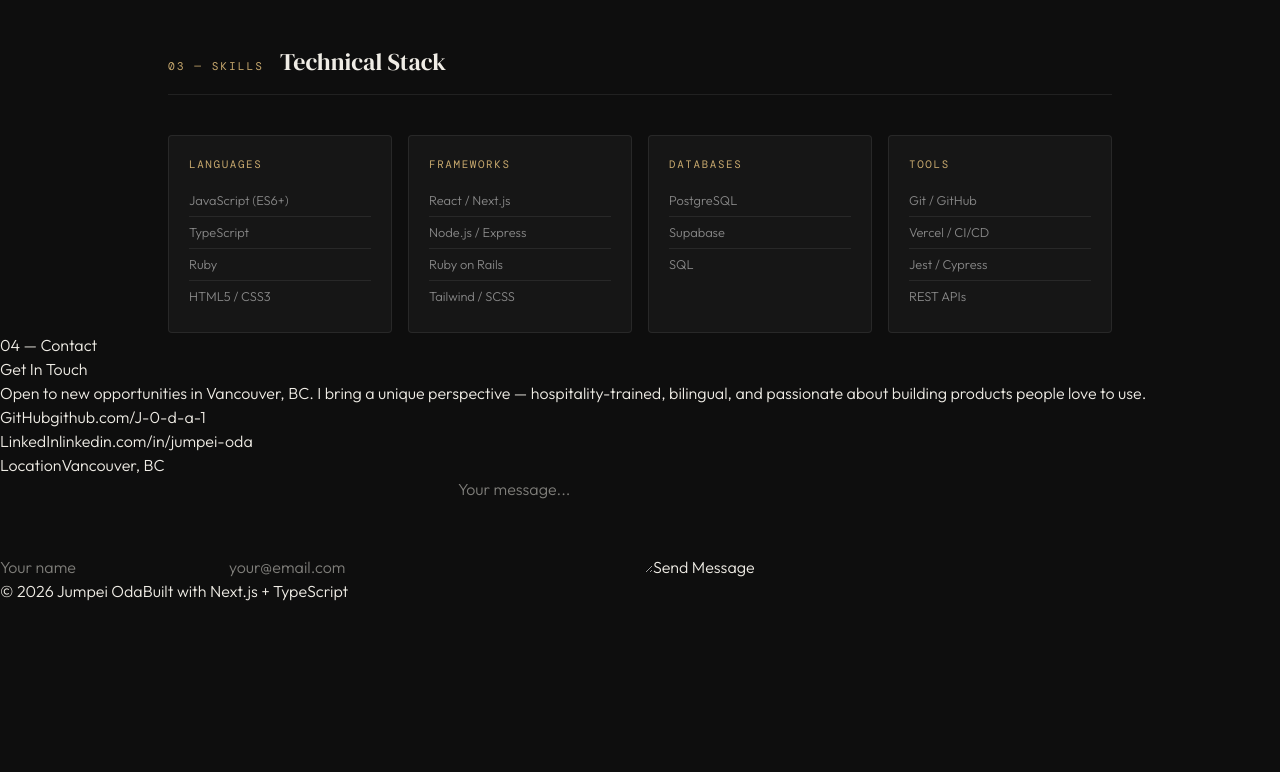
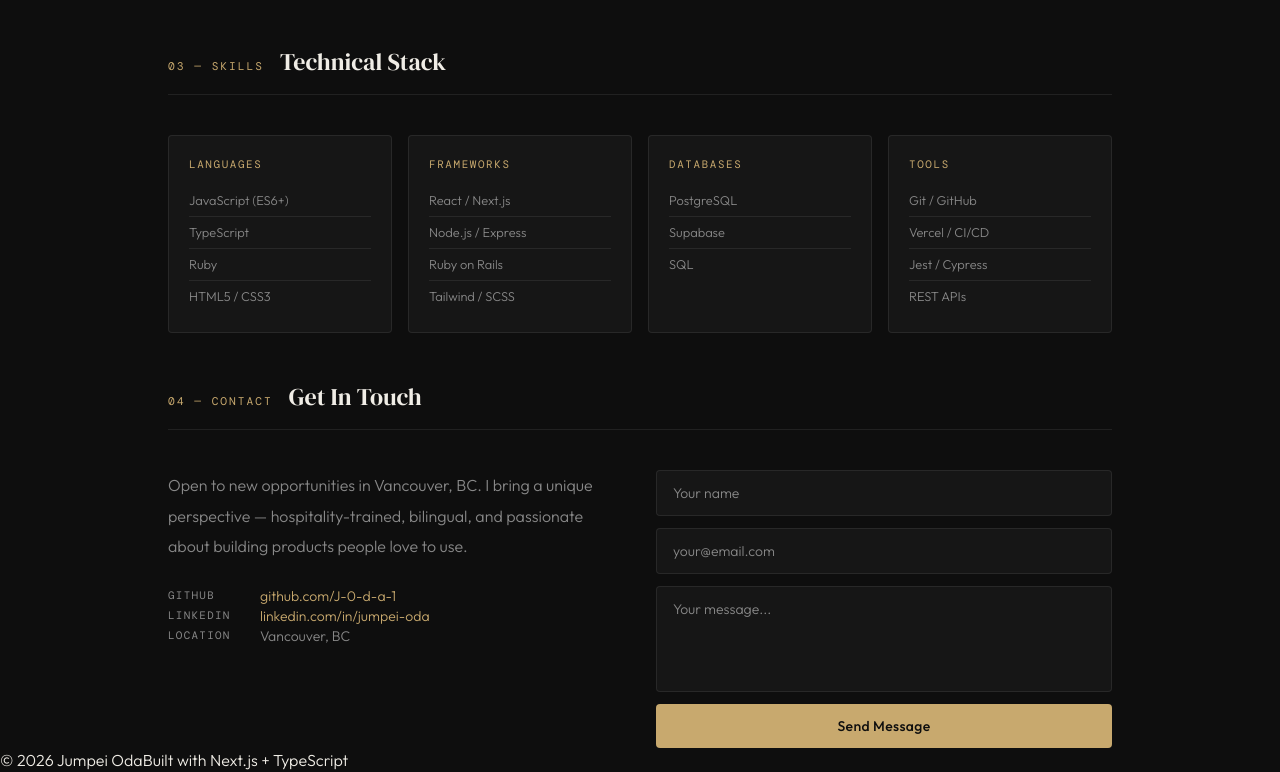
Before and after one commit to J-0-d-a-1/my-website, a Next.js app: page /en in a window 1280 px wide. Shown: the part 970-1742 px from the top of the page. Before the commit the page ends 1573 px from the top, so only its background shows below. Built offline with nearby package versions, Linux system fonts and the light colour scheme.

Commit message:
style: update Contact.tsx styles

```diff
--- a/src/components/Contact.tsx
+++ b/src/components/Contact.tsx
@@ -4,41 +4,68 @@ export default function Contact() {
   const t = useTranslations("contact");
 
   return (
-    <section id="contact">
-      <div>
-        <span>{t("section_label")}</span>
-        <h2>{t("section_title")}</h2>
+    <section id="contact" className="max-w-5xl mx-auto px-10 pt-12">
+      <div className="flex items-baseline gap-4 mb-10 pb-4 border-b border-white/[0.08]">
+        <span className="section-label">{t("section_label")}</span>
+        <h2 className="font-serif text-2xl">{t("section_title")}</h2>
       </div>
-      <div>
+      <div className="grid grid-cols-2 gap-8 items-start">
         <div>
-          <p>{t("bio")}</p>
-          <div>
-            <span>{t("github")}</span>
+          <p className="text-base text-muted leading-[1.9] mb-6">{t("bio")}</p>
+          <div className="flex items-center gap-3 text-sm">
+            <span className="text-[0.68rem] font-mono tracking-[0.12em] uppercase text-muted w-20">
+              {t("github")}
+            </span>
             <a
               href="https://github.com/J-0-d-a-1"
               target="_blank"
               rel="noopener noreferrer"
+              className="text-accent-gold hover:opacity-80 transition-opacity"
             >
               github.com/J-0-d-a-1
             </a>
           </div>
-          <div>
-            <span>{t("linkedin")}</span>
-            <a href="https://linkedin.com/in/jumpei-oda">
+          <div className="flex items-center gap-3 text-sm">
+            <span className="text-[0.68rem] font-mono tracking-[0.12em] uppercase text-muted w-20">
+              {t("linkedin")}
+            </span>
+            <a
+              href="https://linkedin.com/in/jumpei-oda"
+              className="text-accent-gold hover:opacity-80 transition-opacity"
+            >
               linkedin.com/in/jumpei-oda
             </a>
           </div>
-          <div>
-            <span>{t("location")}</span>
-            <span>{t("location_value")}</span>
+          <div className="flex items-center gap-3 text-sm">
+            <span className="text-[0.68rem] font-mono tracking-[0.12em] uppercase text-muted w-20">
+              {t("location")}
+            </span>
+            <span className="text-muted">{t("location_value")}</span>
           </div>
         </div>
 
-        <form>
-          <input type="text" placeholder={t("form_name")} />
-          <input type="email" placeholder={t("form_email")} />
-          <textarea placeholder={t("form_message")} rows={4}></textarea>
-          <button type="submit">{t("form_submit")}</button>
+        <form className="flex flex-col gap-3">
+          <input
+            type="text"
+            placeholder={t("form_name")}
+            className="bg-bg-2 border border-white/[0.08] rounded-sm px-4 py-3 text-sm text-[#f0ede6] placeholder:text-muted outline-none focus:border-white/2- transition-colors"
+          />
+          <input
+            type="email"
+            placeholder={t("form_email")}
+            className="bg-bg-2 border border-white/[0.08] rounded-sm px-4 py-3 text-sm text-[#f0ede6] placeholder:text-muted outline-none focus:border-white/20 transition-colors"
+          />
+          <textarea
+            placeholder={t("form_message")}
+            rows={4}
+            className="bg-bg-2 border border-white/[0.08] rounded-sm px-4 py-3 text-sm text-[#f0ede6] placeholder:text-muted outline-none focus:border-white/20 transition-colors resize-none"
+          ></textarea>
+          <button
+            type="submit"
+            className="py-3 bg-accent-gold text-bg text-sm font-medium tracking-wide rounded-sm hover:opacity-90 transition-opacity"
+          >
+            {t("form_submit")}
+          </button>
         </form>
       </div>
     </section>
```
